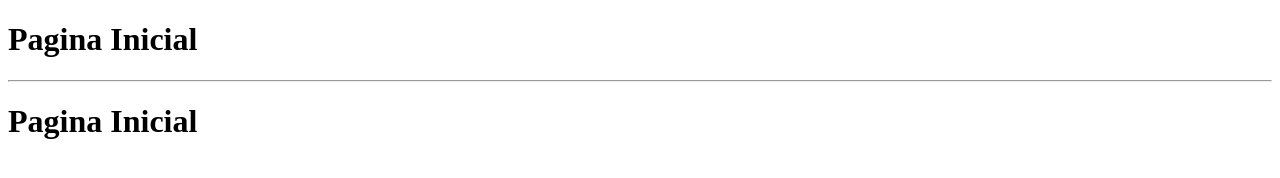
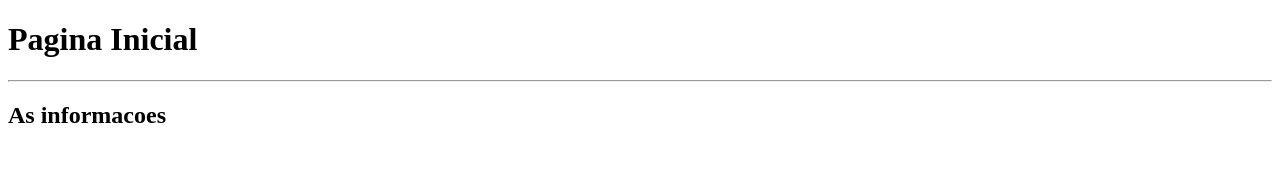
Before and after one commit to RealDnny/estudandoGit, a website: page index.html in a window 1280 px wide. Drawn offline with Linux system fonts and the light colour scheme.

Commit message:
testeeeee

```diff
--- a/index.html
+++ b/index.html
@@ -8,6 +8,6 @@
 <body>
         <h1>Pagina Inicial</h1>
         <hr>
-        <h1>Pagina Inicial</h1>
+        <h2>As informacoes</h2>
 </body>
 </html>
```
